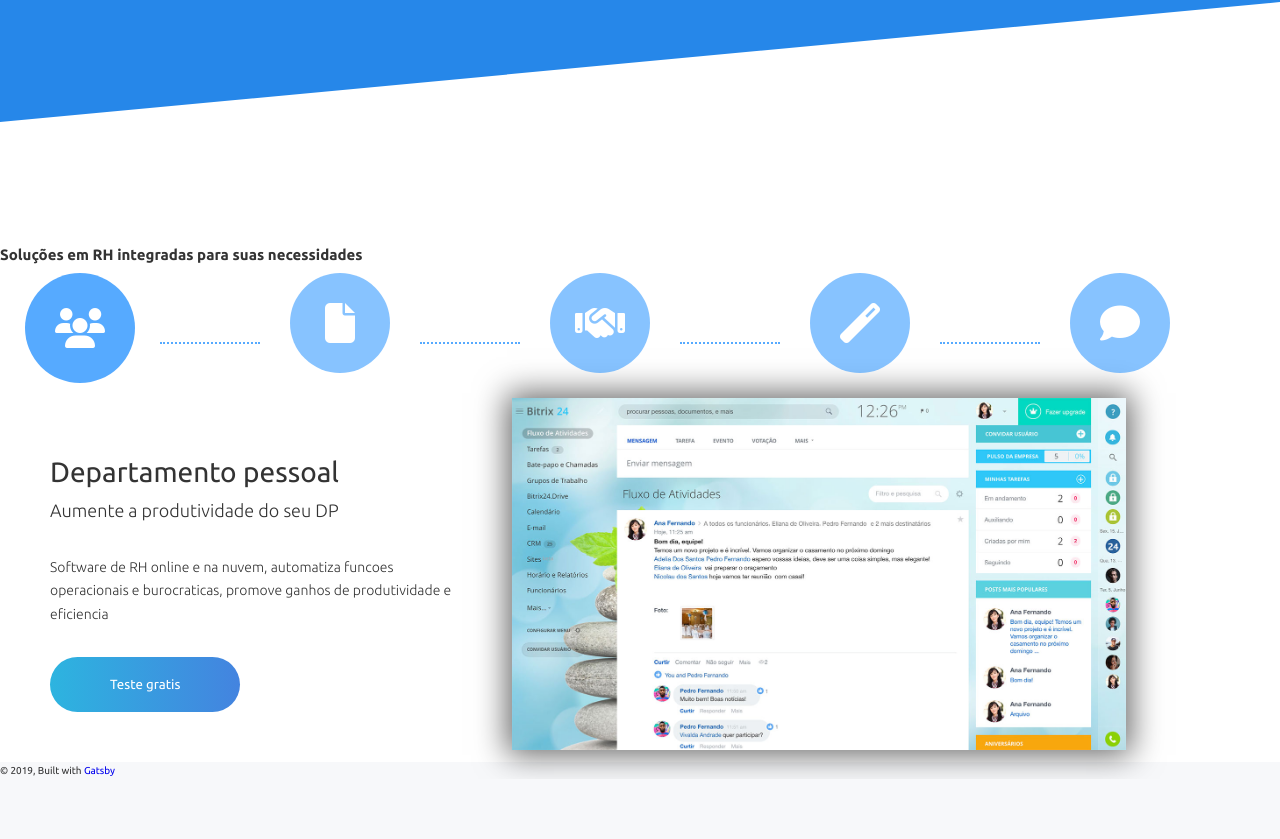
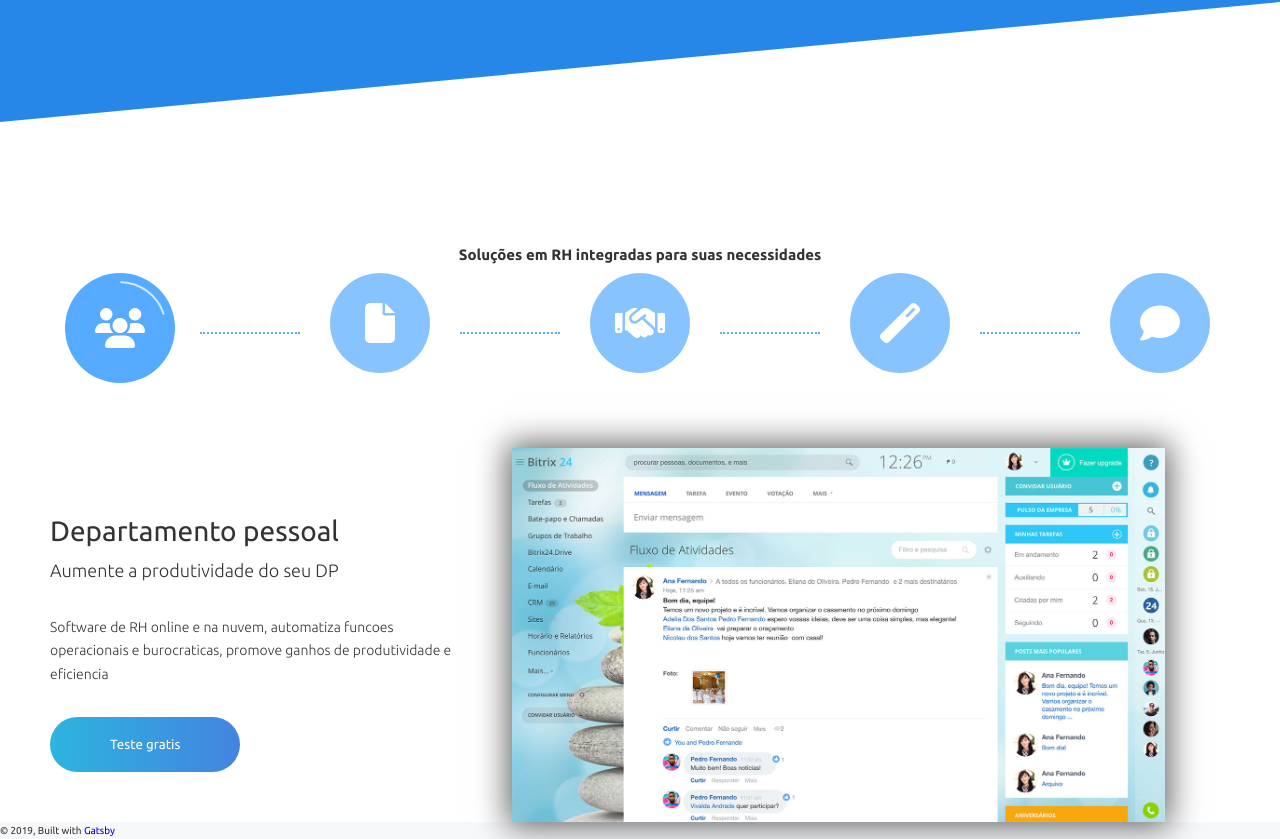
Before and after one commit to daviresio/rh-page, a Gatsby site: page / in a window 1280 px wide. Shown: the part 628-1467 px from the top of the page. Before the commit the page ends 1407 px from the top, so only its background shows below. Built offline with nearby package versions, Linux system fonts and the light colour scheme; Gatsby itself is replaced by a stand-in of ours.

Commit message:
preparando transicao animacoes

```diff
--- a/src/components/menu/CircleCanvas.js
+++ b/src/components/menu/CircleCanvas.js
@@ -5,15 +5,28 @@ class CircleCanvas extends Component {
   constructor(props) {
     super(props)
 
+    this.state = {
+      initialValue: 4.72
+    }
+
+    this.canvas = createRef(null)
   }
 
   componentDidUpdate() {
-
+    this.height = this.canvas.current.height
+    this.width = this.canvas.current.width
+    this.ctx = this.canvas.current.getContext("2d")
+    this.ctx.clearRect(0, 0, this.width, this.height)
+    this.ctx.beginPath()
+    this.ctx.strokeStyle = 'rgba(255, 255, 255, .8)'
+    this.ctx.lineWidth = 2
+    this.ctx.arc(this.width / 2, this.height / 2, 50, this.state.initialValue, this.props.value, false)
+    this.ctx.stroke()
   }
 
   render() {
     return (
-      <canvas ref={this.canvas} width={this.container.current.offsetWidth} height={this.container.current.offsetHeight}/>
+      <canvas ref={this.canvas} width={120} height={120}/>
     )
   }
 }
--- /dev/null
+++ b/src/components/menu/DelayMenuTranstition.js
@@ -0,0 +1,21 @@
+import React, { Component, useEffect, useState } from "react"
+
+export default Component => props => {
+
+  const [isMounted, setIsMounted] = useState(false)
+
+  useEffect(() => {
+
+    if (!isMounted && props.isMounted) {
+      setTimeout(() => {
+        setIsMounted(true)
+      }, props.delayTime)
+    } else if (isMounted && !props.isMounted) {
+      console.log("entrei", isMounted, props.isMounted)
+      setTimeout(() => {
+        setIsMounted(false)
+      }, props.delayTime)
+    }
+  })
+  return isMounted ? <Component {...props} /> : null
+}
--- a/src/components/menu/ItemMenu.js
+++ b/src/components/menu/ItemMenu.js
@@ -1,4 +1,5 @@
 import React, { Component, createRef } from "react"
+import CircleCanvas from "./CircleCanvas"
 
 class ItemMenu extends Component {
 
@@ -7,66 +8,63 @@ class ItemMenu extends Component {
 
     this.state = {
       acumulateValue: 4.72,
-      initialValue: 4.72,
+      canRender: false,
     }
-
-    this.container = createRef(null)
-    this.canvas = createRef(null)
-  }
-
-  componentWillMount() {
-    this.updateState({ checked: this.props.checked })
 
   }
 
+  beginRender = () => {
+    this.timeOut = setTimeout(() => {
+      this.animationFrame = requestAnimationFrame(this.updateCircleState)
+      this.setState({ canRender: true })
+    }, 1000)
+  }
+
+  stopRender = () => {
+    cancelAnimationFrame(this.animationFrame)
+    this.setState({ acumulateValue: 4.72, canRender: false })
+    clearTimeout(this.timeOut)
+  }
+
   componentDidMount() {
-    this.getCanvas = this.container.current ? <canvas ref={this.canvas} width={this.container.current.offsetWidth}
-                                                      height={this.container.current.offsetHeight}/> : null
+    if (this.props.checked) {
+      this.beginRender()
+    }
   }
 
   componentWillReceiveProps(nextProps, nextContext) {
-    this.updateState({ checked: nextProps.checked }, () => {
-      this.animationFrame = requestAnimationFrame(this.drawCircle)
-    })
-
+    if (nextProps.checked) {
+      this.beginRender()
+    }
+    if (!nextProps.checked) {
+      this.stopRender()
+    }
   }
 
   componentWillUnmount() {
     cancelAnimationFrame(this.animationFrame)
   }
 
-  updateState = (props) => {
-    this.setState({ ...props })
-    this.intervalo = setInterval(this.drawCircle, 600)
-  }
-
-  drawCircle = () => {
-    if (this.canvas.current === null) return
-    this.ctx = this.canvas.current.getContext("2d")
-    this.ctx.beginPath()
-    this.ctx.clearRect(0, 0, this.canvas.current.width, this.canvas.current.height)
-    this.ctx.strokeStyle = 'rgba(255, 255, 255, .8)'
-    this.ctx.lineWidth = 2
-    this.ctx.arc(this.canvas.current.width / 2, this.canvas.current.height / 2, 50, this.state.initialValue, this.state.acumulateValue, false)
-    this.ctx.stroke()
-    let newValue = this.state.acumulateValue + (Math.PI / 35)
-    if(newValue > 7) newValue = .8
+  updateCircleState = () => {
+    if (!this.state.canRender) return
+    let newValue = this.state.acumulateValue + (Math.PI / 600)
+    if (newValue > 7) newValue = .8
+    if (newValue > 4.70 && newValue < 4.71) {
+      this.stopRender()
+      this.props.change()
+    } else {
       this.setState({ acumulateValue: newValue })
-    if(this.state.acumulateValue > 7) {
-
-      this.setState({acumulateValue: 0})
-      this.ctx.clearRect(0, 0, this.canvas.current.width, this.canvas.current.height)
+      this.animationFrame = requestAnimationFrame(this.updateCircleState)
     }
-
   }
 
   render() {
 
     return (
       <div className={"item-menu-container"} onClick={this.props.onClick} ref={this.container}>
-        <div className={this.state.checked ? "item-menu item-menu-active" : "item-menu"}>
+        <div className={this.props.checked ? "item-menu item-menu-active" : "item-menu"}>
           <i className={`fas fa-${this.props.icon}`}/>
-          {this.getCanvas}
+          <CircleCanvas value={this.state.acumulateValue} />
         </div>
       </div>
     )
--- a/src/components/menu/Menu.js
+++ b/src/components/menu/Menu.js
@@ -2,41 +2,78 @@ import React, { useState } from "react"
 import ItemMenu from "./ItemMenu"
 import SeparadorMenu from "./SeparadorMenu"
 import MenuContent from "./MenuContent"
+import DelayMenuTranstition from "./DelayMenuTranstition"
 
 const Menu = ({ children }) => {
 
   const [itemActive, setItemActive] = useState(1)
-  const [animate, setAnimate] = useState({number: 0, direction: 'next'})
+  const [animate, setAnimate] = useState({ number: 0, direction: "next" })
 
   const selectItem = i => {
-    if(i > itemActive && i - itemActive === 1) setAnimate({number: i - 1, direction: 'next'})
-    if(i < itemActive && itemActive - i === 1) setAnimate({number: i, direction: 'back'})
-    setTimeout(()=> setItemActive(i), 800)
+    if (i > itemActive && i - itemActive === 1) setAnimate({ number: i - 1, direction: "next" })
+    if (i < itemActive && itemActive - i === 1) setAnimate({ number: i, direction: "back" })
+    setTimeout(() => setItemActive(i), 800)
   }
+
+  const change = i => {
+    selectItem(i === 5 ? 1 : i + 1)
+  }
+
+  const DelayComponentHOC = DelayMenuTranstition(MenuContent)
 
   return (
     <>
       <div className={"menu"}>
-      <ItemMenu checked={itemActive === 1} onClick={() => selectItem(1)} title={"Departamento pessoal"} icon={"users"}/>
+        <ItemMenu checked={itemActive === 1} onClick={() => selectItem(1)} title={"Departamento pessoal"} icon={"users"}
+                  change={() => change(1)}/>
         <SeparadorMenu direction={animate.number === 1 ? animate.direction : null}/>
-      <ItemMenu checked={itemActive === 2} onClick={() => selectItem(2)} title={"Folha de pagamento"} icon={"file"}/>
+        <ItemMenu checked={itemActive === 2} onClick={() => selectItem(2)} title={"Folha de pagamento"} icon={"file"}
+                  change={() => change(2)}/>
         <SeparadorMenu direction={animate.number === 2 ? animate.direction : null}/>
-      <ItemMenu checked={itemActive === 3} onClick={() => selectItem(3)} title={"Beneficios corporativos"} icon={"handshake"}/>
+        <ItemMenu checked={itemActive === 3} onClick={() => selectItem(3)} title={"Beneficios corporativos"}
+                  icon={"handshake"} change={() => change(3)}/>
         <SeparadorMenu direction={animate.number === 3 ? animate.direction : null}/>
-      <ItemMenu checked={itemActive === 4} onClick={() => selectItem(4)} title={"Automatizacao"} icon={"magic"}/>
+        <ItemMenu checked={itemActive === 4} onClick={() => selectItem(4)} title={"Automatizacao"} icon={"magic"}
+                  change={() => change(4)}/>
         <SeparadorMenu direction={animate.number === 4 ? animate.direction : null}/>
-      <ItemMenu checked={itemActive === 5} onClick={() => selectItem(5)} title={"Comunicacao"} icon={"comment"}/>
+        <ItemMenu checked={itemActive === 5} onClick={() => selectItem(5)} title={"Comunicacao"} icon={"comment"}
+                  change={() => change(5)}/>
       </div>
-      {itemActive === 1 && <MenuContent img={require('../../assets/images/menu-images/img1.jpg')} title={'Departamento pessoal'} subtitle={'Aumente a produtividade do seu DP'}
-                   content={'Software de RH online e na nuvem, automatiza funcoes operacionais e burocraticas, promove ganhos de produtividade e eficiencia'}/>}
-      {itemActive === 2 && <MenuContent img={require('../../assets/images/menu-images/img2.jpg')} title={'Folha de pagamento'} subtitle={'Equipe especializada online'}
-                   content={'Tenha suporte online sempre que precisar para reduzir ao maximo os erros'}/>}
-      {itemActive === 3 && <MenuContent img={require('../../assets/images/menu-images/img3.jpg')} title={'Beneficios corporativos'} subtitle={'Automatize os beneficios da sua empresa'}
-                   content={'Torne mais facil a compra e movimentacao de funcionarios em todo o seu pacote de beneficios'}/>}
-      {itemActive === 4 && <MenuContent img={require('../../assets/images/menu-images/img4.jpg')} title={'Automatizacao'} subtitle={'Diga adeus a terafas repetitivas'}
-                   content={'Todos os eventos teram lembretes para auxiliar na sua rotina, e emails sao disparados automaticamente te poupando de tarefas repetitivas'}/>}
-      {itemActive === 5 && <MenuContent img={require('../../assets/images/menu-images/img5.jpg')} title={'Comunicacao'} subtitle={'Sua empresa unida'}
-                   content={'Envie recados para toda a equipe de forma pratica e facil, e tenha um chat para facilitar a comunicacao da equipe do RH'}/>}
+      <DelayComponentHOC delayTime={1000} isMounted={itemActive === 1} img={require("../../assets/images/menu-images/img1.jpg")} title={"Departamento pessoal"}
+                         subtitle={"Aumente a produtividade do seu DP"}
+                         content={"Software de RH online e na nuvem, automatiza funcoes operacionais e burocraticas, promove ganhos de produtividade e eficiencia"} />
+      <DelayComponentHOC delayTime={1000} isMounted={itemActive === 2} img={require("../../assets/images/menu-images/img2.jpg")} title={"Folha de pagamento"}
+                         subtitle={"Equipe especializada online"} content={"Tenha suporte online sempre que precisar para reduzir ao maximo os erros"} />
+      <DelayComponentHOC delayTime={1000} isMounted={itemActive === 3} img={require("../../assets/images/menu-images/img3.jpg")} title={"Beneficios corporativos"}
+                         subtitle={"Automatize os beneficios da sua empresa"} content={"Torne mais facil a compra e movimentacao de funcionarios em todo o seu pacote de beneficios"} />
+      <DelayComponentHOC delayTime={1000} isMounted={itemActive === 4} img={require("../../assets/images/menu-images/img4.jpg")} title={"Automatizacao"}
+                         subtitle={"Diga adeus a terafas repetitivas"}
+                         content={"Todos os eventos teram lembretes para auxiliar na sua rotina, e emails sao disparados automaticamente te poupando de tarefas repetitivas"} />
+      <DelayComponentHOC delayTime={1000} isMounted={itemActive === 5} img={require("../../assets/images/menu-images/img5.jpg")} title={"Comunicacao"} subtitle={"Sua empresa unida"}
+                         content={"Envie recados para toda a equipe de forma pratica e facil, e tenha um chat para facilitar a comunicacao da equipe do RH"} />
+      {
+        /*
+              {itemActive === 1 &&
+      <MenuContent img={require("../../assets/images/menu-images/img1.jpg")} title={"Departamento pessoal"}
+                   subtitle={"Aumente a produtividade do seu DP"}
+                   content={"Software de RH online e na nuvem, automatiza funcoes operacionais e burocraticas, promove ganhos de produtividade e eficiencia"}/>}
+      {itemActive === 2 &&
+      <MenuContent img={require("../../assets/images/menu-images/img2.jpg")} title={"Folha de pagamento"}
+                   subtitle={"Equipe especializada online"}
+                   content={"Tenha suporte online sempre que precisar para reduzir ao maximo os erros"}/>}
+      {itemActive === 3 &&
+      <MenuContent img={require("../../assets/images/menu-images/img3.jpg")} title={"Beneficios corporativos"}
+                   subtitle={"Automatize os beneficios da sua empresa"}
+                   content={"Torne mais facil a compra e movimentacao de funcionarios em todo o seu pacote de beneficios"}/>}
+      {itemActive === 4 &&
+      <MenuContent img={require("../../assets/images/menu-images/img4.jpg")} title={"Automatizacao"}
+                   subtitle={"Diga adeus a terafas repetitivas"}
+                   content={"Todos os eventos teram lembretes para auxiliar na sua rotina, e emails sao disparados automaticamente te poupando de tarefas repetitivas"}/>}
+      {itemActive === 5 && <MenuContent img={require("../../assets/images/menu-images/img5.jpg")} title={"Comunicacao"}
+                                        subtitle={"Sua empresa unida"}
+                                        content={"Envie recados para toda a equipe de forma pratica e facil, e tenha um chat para facilitar a comunicacao da equipe do RH"}/>}
+        */
+      }
     </>
   )
 }
--- a/src/pages/index.js
+++ b/src/pages/index.js
@@ -30,7 +30,7 @@ const IndexPage = () => (
       </div>
     </section>
 
-    <section className={"section-detail-product"}>
+    <section className={"section-menu"}>
       <h1 className={"title"}>Soluções em RH integradas para suas necessidades</h1>
       <Menu>
 
--- a/src/styles/components/_menu.scss
+++ b/src/styles/components/_menu.scss
@@ -61,7 +61,6 @@
   height: 0;
   border-bottom: .2rem dotted $color-primary-light;
   position: relative;
-  top: 1rem;
 
 
   &-transition-next {
@@ -98,6 +97,7 @@
 .menu-content {
   display: grid;
   grid-template-columns: 1fr 1.5fr;
+  margin-top: 5rem;
 
   .container {
     display: flex;
@@ -121,7 +121,7 @@
       .content {
         font-size: 1.4rem;
         font-weight: $font-weigth-light;
-        margin: 3rem 0rem;
+        margin: 3rem 0;
       }
 
     }
@@ -129,7 +129,7 @@
   }
 
   img {
-    max-width: 80%;
+    max-width: 85%;
     height: auto;
     box-shadow: 0 0 3rem .5rem rgba($color-black, .6);
   }
--- a/src/styles/pages/_home.scss
+++ b/src/styles/pages/_home.scss
@@ -85,6 +85,10 @@
 }
 
 
-.section-detail-product {
-background-color: $color-white;
+.section-menu {
+  background-color: $color-white;
+  display: flex;
+  flex-direction: column;
+  justify-content: center;
+  align-items: center;
 }
```
Also changed, not shown: 1 other file. Lines whose indentation alone changed are shown as unchanged.
